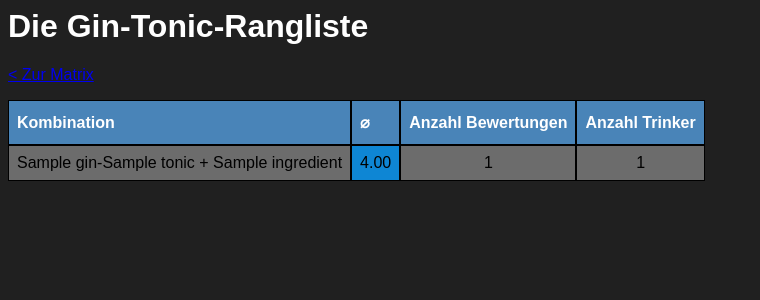
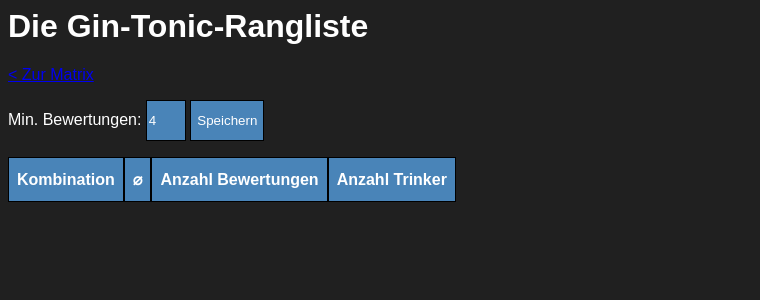
Before and after one commit to Lleafll/gin-tonic-matrix, a Django app: page /matrix/ranking in a window 1280 px wide. Shown: the top 300 px of the page, without its empty margins (0-760 px from the left). Run offline with Django 4.2, Linux system fonts and the light colour scheme; tables that the repository leaves empty hold one stand-in row (values such as "Sample post"); lists and menus that the app fills with data are empty; parts of the project's set-up code (start-up, migrations or seed data) failed here and were passed over.

Commit message:
Add rating filter to rankings

```diff
--- a/gintonicmatrix/matrix/static/matrix/style.css
+++ b/gintonicmatrix/matrix/static/matrix/style.css
@@ -65,3 +65,7 @@ input:hover {
   color: black;
   background-color: #ddd;
 }
+
+label {
+  color: white;
+}
--- a/gintonicmatrix/matrix/templates/matrix/ranking.html
+++ b/gintonicmatrix/matrix/templates/matrix/ranking.html
@@ -7,6 +7,13 @@
 <h1>Die Gin-Tonic-Rangliste</h1>
 
 <p><a href="{% url 'matrix:index' %}">&lt Zur Matrix</a></p>
+
+<form action="{% url 'matrix:ranking' %}" method="post">
+    {% csrf_token %}
+    <label for="countinput">Min. Bewertungen:</label>
+    <input type="number" id="countinput" name="min_rating_count" min="0" value="{{ min_rating_count }}" style="width: 3em">
+    <input type="submit" value="Speichern">
+</form>
 
 <table cellspacing="0" cellpadding="0">
     <tr>
--- a/gintonicmatrix/matrix/views.py
+++ b/gintonicmatrix/matrix/views.py
@@ -134,7 +134,7 @@ def _group_func(evaluation):
     return f"{evaluation.gin}-{evaluation.tonic} + {evaluation.ingredient}"
 
 
-def _generate_combinations(evaluations):
+def _generate_combinations(evaluations) -> list[GinTonicEvaluationCombination]:
     combinations = []
     for key, evaluation in itertools.groupby(evaluations, _group_func):
         evaluation = list(evaluation)
@@ -147,9 +147,11 @@ def _generate_combinations(evaluations):
 
 
 def ranking(request):
+    min_rating_count = int(request.POST.get("min_rating_count", 4))
     evaluations = GinTonicEvaluation.objects.order_by(
         "gin", "tonic", "ingredient")
     combinations = _generate_combinations(evaluations)
+    combinations = [i for i in combinations if i.rating_count >= min_rating_count]
     combinations.sort(key=operator.attrgetter("rating"), reverse=True)
     return render(request, "matrix/ranking.html", {
-        "combinations": combinations})
+        "combinations": combinations, "min_rating_count": min_rating_count})
```
